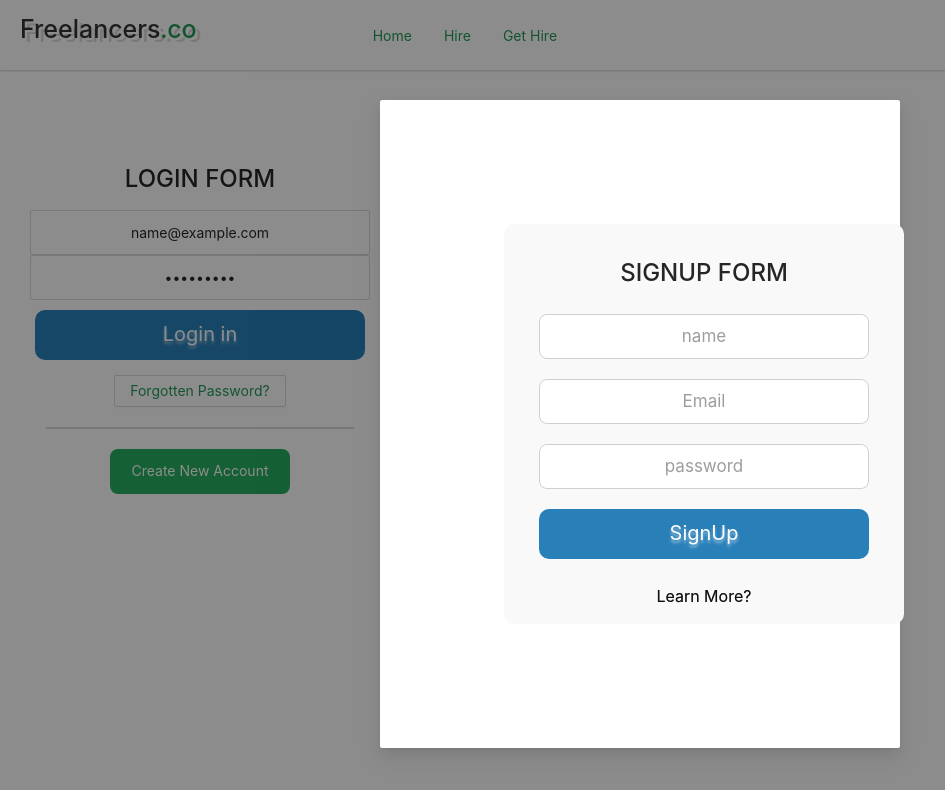
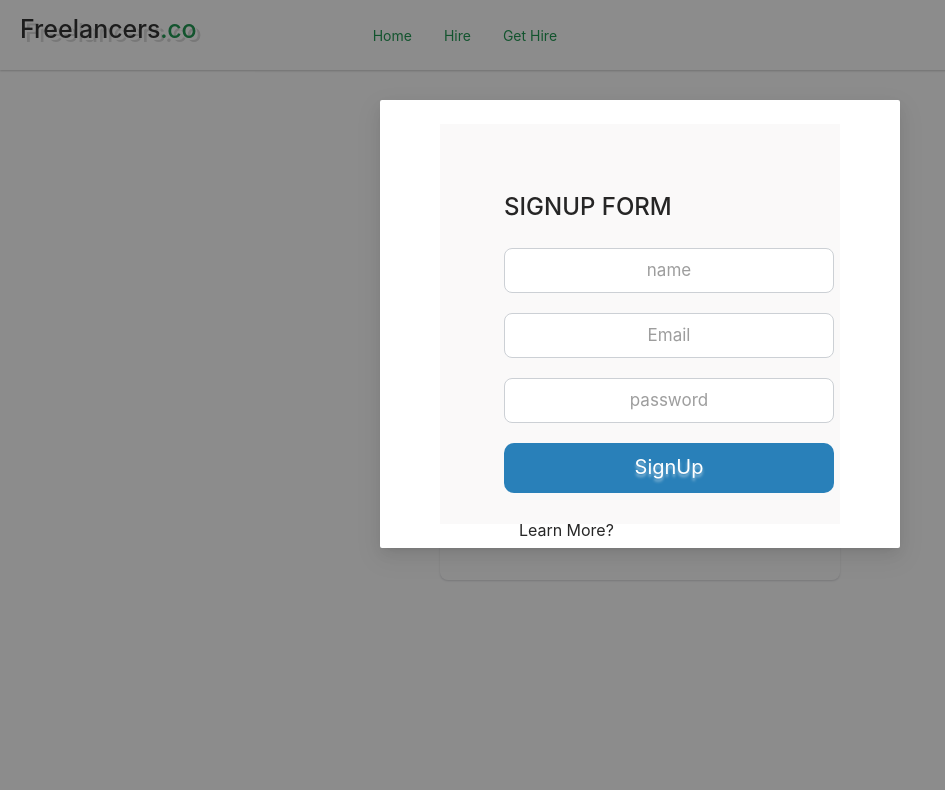
Before and after one commit to AyazAslam101/react-app-Freelancers, a React (Create React App) app: page / in a window 1280 px wide. Both pictures are taken after typing "name@example.com", "Sample123" into the empty fields and a click on the button "Create New Account". Shown: the top 790 px of the page, without its empty margins (0-945 px from the left). Built offline with nearby package versions, Linux system fonts and the light colour scheme.

Commit message:
pushing into ali

```diff
--- a/src/action/index.js
+++ b/src/action/index.js
@@ -0,0 +1,5 @@
+export const users = () => {
+    return {
+        type : 'USERS'
+    }
+}
--- a/src/components/freelancerForm/freelancerLoginForm/freelancerLogin.css
+++ b/src/components/freelancerForm/freelancerLoginForm/freelancerLogin.css
@@ -1,20 +1,14 @@
 @import "~antd/dist/antd.css";
-/* @import '~antd/lib/style/themes/default.less';
-@import '~antd/dist/antd.less';
-@import 'your-theme-file.less'; */
 
 
 .login-form {
-  background-color: #fff;
   width: 400px;
   height: 450px;
-  text-align: center;
-  border-radius: 10px;
-  padding: 30px;
-  box-sizing: border-box;
-  text-shadow: 0 0 0.2px #00000091;
-  background-color: #ffffff;
-  text-shadow: 0 0 0.2px #00000091;
+  margin: 0 auto;
+  border-radius: 8px;
+  padding: 2rem 2rem;
+  box-shadow: 0 1px 2px #D9D9DD;
+  background-color: #fff;
 }
 h4{
   font-size: 24px;
@@ -27,7 +21,6 @@ h4{
 }
 .email-information {
   margin-top: 10px;
-  /* @border-color-base: #d9d9d9; */
   height: 45px;
   font-size: 17px;
   padding: 14px 16px;
--- a/src/components/freelancerForm/freelancersignup/freelancerSignup.css
+++ b/src/components/freelancerForm/freelancersignup/freelancerSignup.css
@@ -1,15 +1,10 @@
 @import "~antd/dist/antd.css";
 .signup-form{
-  background-color: #faf9f9;
   width: 400px;
   height: 400px;
-  text-align: center;
-  border-radius: 10px;
-  padding: 30px;
-  /* padding-bottom: 40px ; */
-  margin: 100px;
-  box-sizing: border-box;
-  text-shadow: 0 0 0.2px #00000091;
+  margin: 0 auto;
+  padding: 4rem;
+  background-color: #faf9f9;
 }
 h4{
     font-size: 24px;
--- a/src/reducer/user.js
+++ b/src/reducer/user.js
@@ -1,4 +1,7 @@
-const user = (state = [] , action )=>{
+const initialState = []
+
+
+const user = (state = initialState, action )=>{
     switch(action.type) {
         case "USERS":
             return state
```
Also changed, not shown: 1 other file (tests, documents, lock files or other folders).
